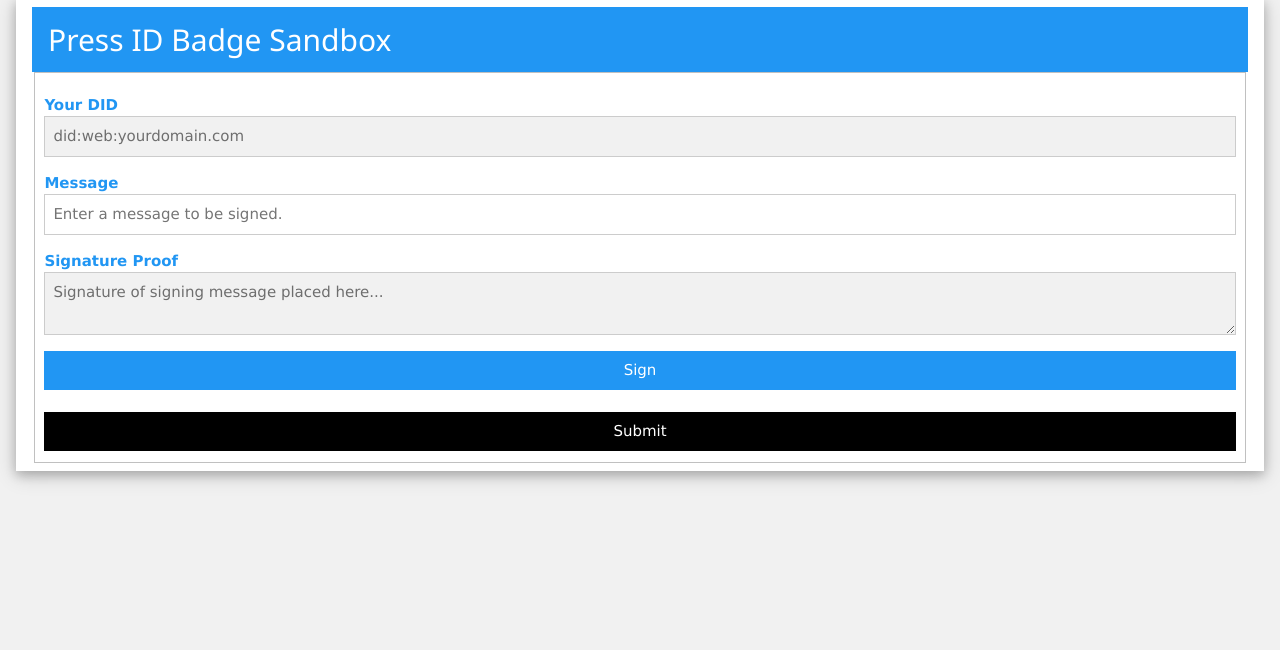
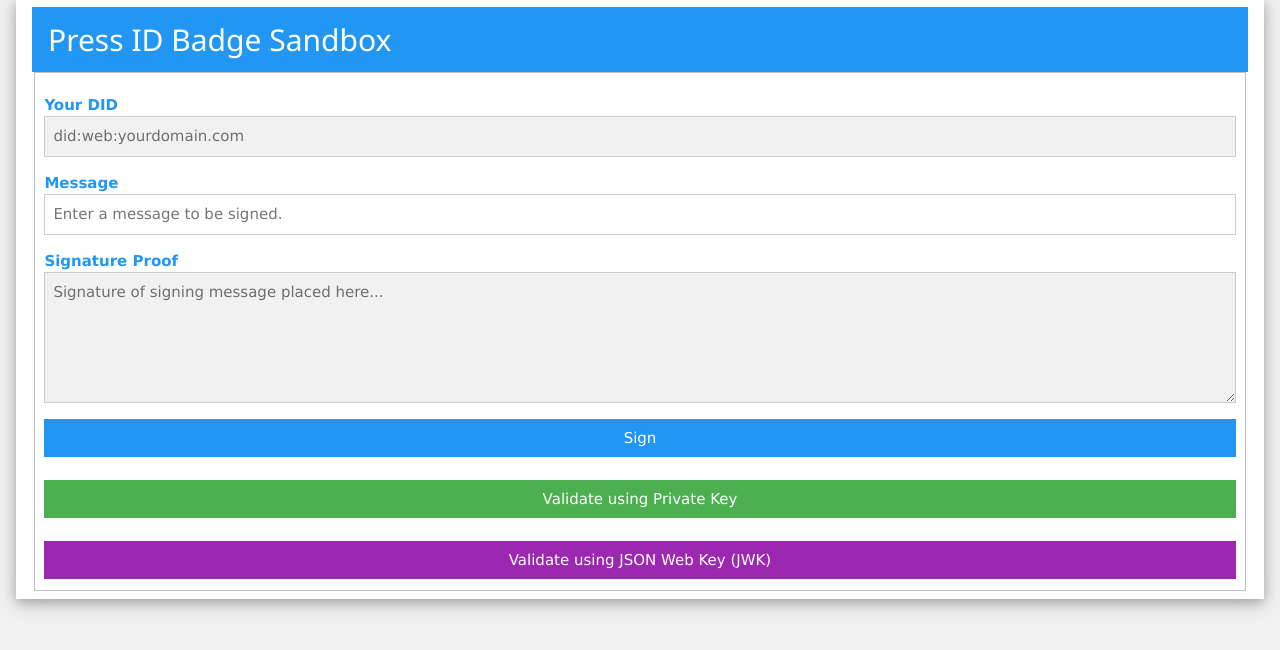
Before and after one commit to VerifiedPress/press-id-badge, a PHP site: page / in a window 1280 px wide. Shown: the part 65-715 px from the top of the page. Run offline with PHP 8.4, Linux system fonts and the light colour scheme.

Commit message:
added JWK verification option

```diff
--- a/public/index.php
+++ b/public/index.php
@@ -32,12 +32,14 @@
 
                 <p>
                     <label for="proof" class="w3-text-blue"><b>Signature Proof</b></label>
-                    <textarea class="w3-input w3-border w3-light-grey" id="proof" name="proof" placeholder="Signature of signing message placed here..." readonly required></textarea>
+                    <textarea class="w3-input w3-border w3-light-grey" rows="5" id="proof" name="proof" placeholder="Signature of signing message placed here..." readonly required></textarea>
                 </p>
 
                 <button id="signButton" type="button" class="w3-button w3-blue w3-margin-top w3-block">Sign</button>
                 <br/>
-                <input type="submit" class="w3-button w3-block w3-black" value="Submit" />
+                <input type="submit" name="authenticate_privatekey" class="w3-button w3-block w3-green" value="Validate using Private Key" />
+                <br/>
+                <input type="submit" name="authenticate_jwt" class="w3-button w3-block w3-purple" title="This is the preferred method for verifying credentials!" value="Validate using JSON Web Key (JWK)" />
             </form>
         </fieldset>
     </div>
```
